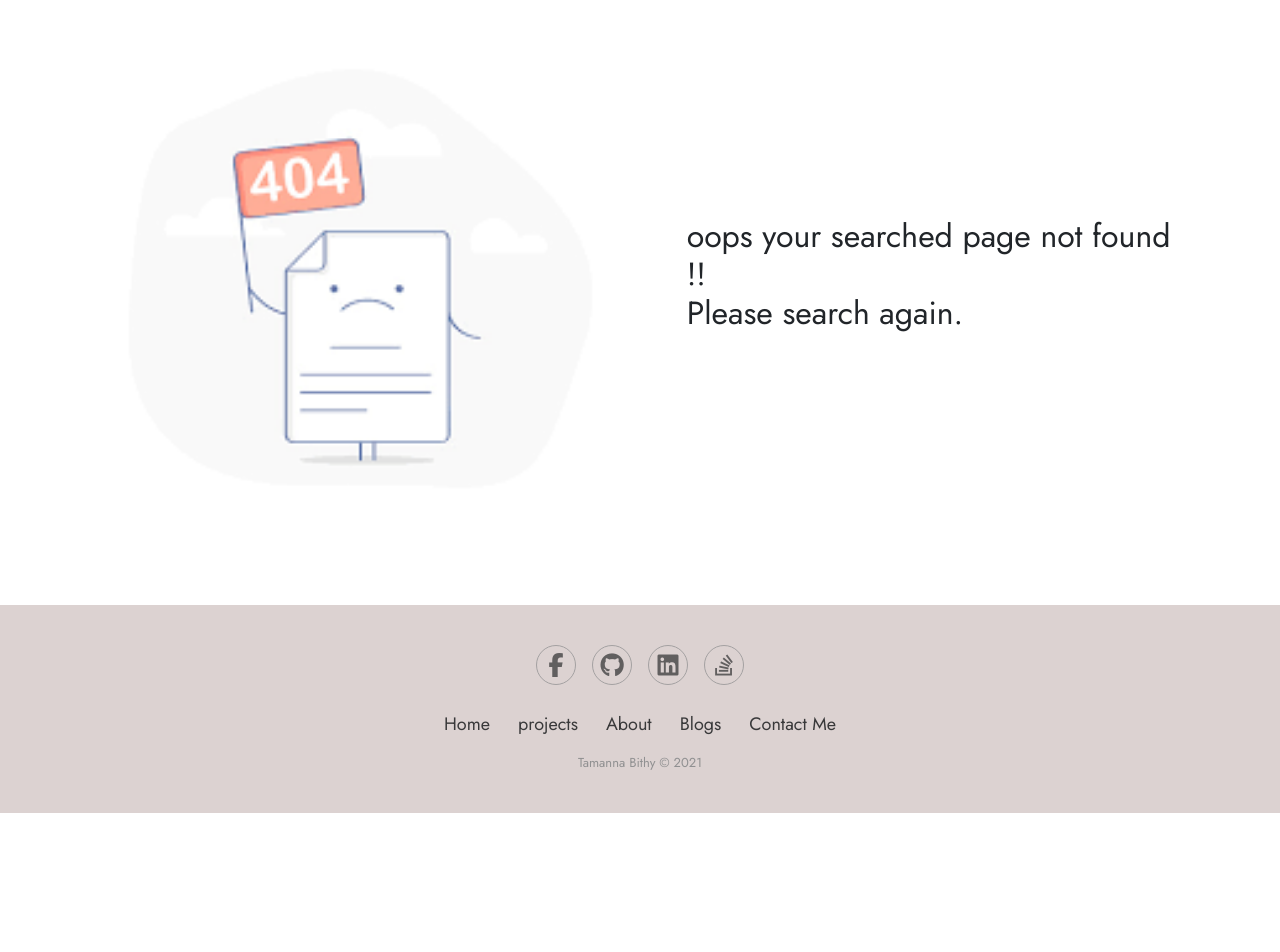
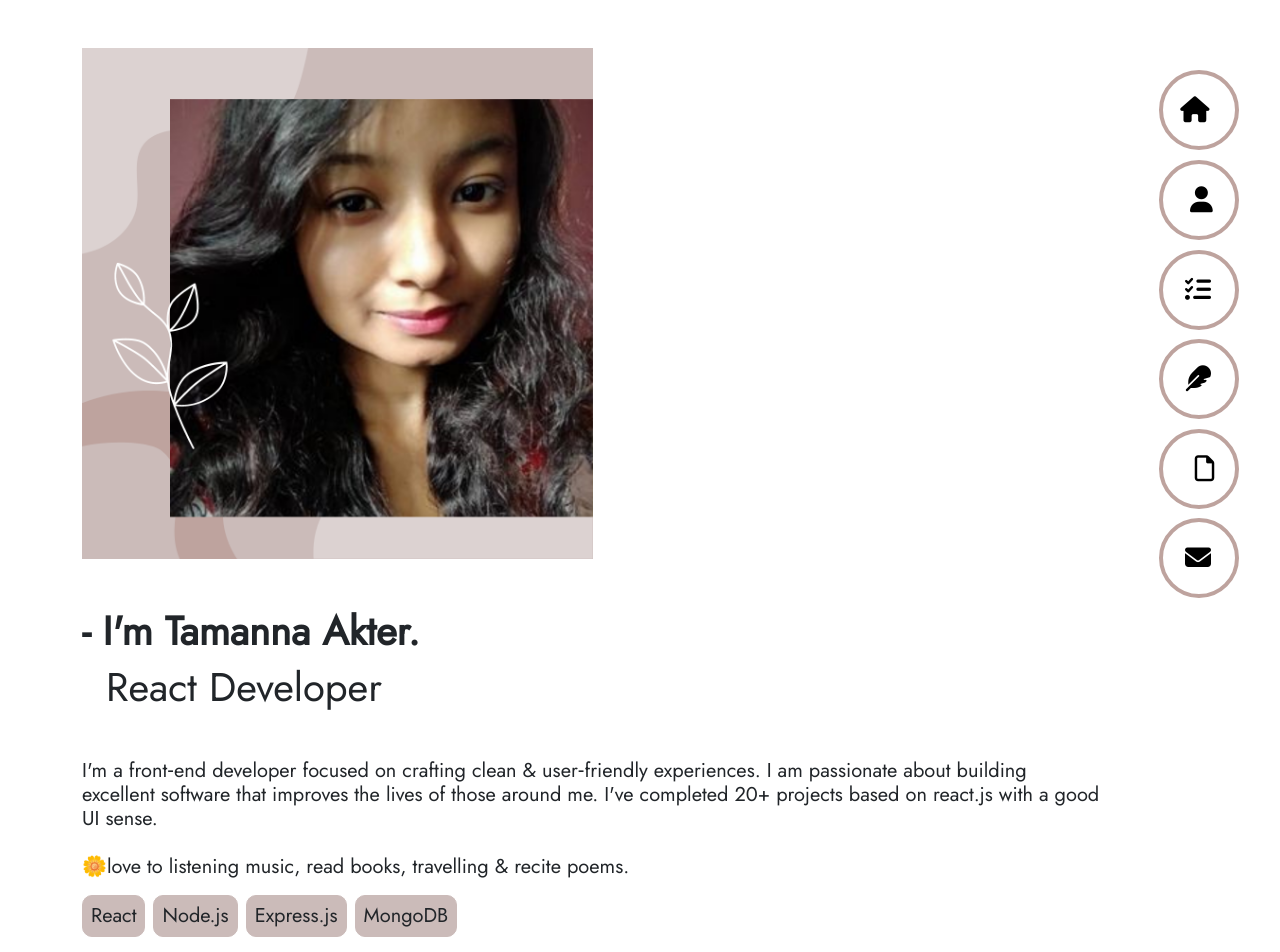
Before and after one commit to Tamanna14-cpu/my-portfolio, a React (Create React App) app: page /about in a window 1280 px wide. Before the commit this address had no page. Shown: the top 952 px of the page. Before the commit the page ends 813 px from the top, so only its background shows below. Built offline with nearby package versions, Linux system fonts and the light colour scheme.

Commit message:
about route have made

```diff
--- a/src/App.js
+++ b/src/App.js
@@ -12,6 +12,7 @@ import Footer from './Components/Footer/Footer';
 import Blogs from './Components/Blogs/Blogs';
 import ProjectsDetails from './Components/ProjectDetails/ProjectsDetails';
 import Notfound from './Components/Notfound/Notfound';
+import About from './Components/About/About';
 
 
 function App() {
@@ -26,6 +27,7 @@ function App() {
             <Route path="/projects/:id" element={<ProjectsDetails />} />
             <Route path="contact" element={<Contact />} />
             <Route path="blogs" element={<Blogs />} />
+            <Route path="about" element={<About />} />
             <Route path="*" element={<Notfound />} />
           </Routes>
         </BrowserRouter>
--- /dev/null
+++ b/src/Components/About/About.js
@@ -0,0 +1,36 @@
+import React from 'react';
+import { Col, Row } from 'react-bootstrap';
+import Navigation from '../Navigation/Navigation';
+import myImage from '../../image/tamanna.png';
+
+const About = () => {
+    return (
+        <Row>
+            <Col xs={10} md={11}>
+                <img src={myImage} alt="" className="my-img mt-5  w-50" />
+
+                <h1 className="mt-5  fw-bold">- I'm Tamanna Akter.</h1>
+                <h1 className="ms-4">React Developer</h1>
+                <h5 className="mt-5 ">I'm a front‑end developer focused on crafting clean & user‑friendly experiences. I am passionate about building excellent software that improves the lives of those around me. I've completed 20+ projects based on react.js with a good UI sense.
+                    <br />
+                    <br />
+                    🌼love to listening music, read books, travelling & recite poems.
+                </h5>
+
+                <div className="d-flex  my-3">
+                    <h5 className="bg-gray p-2 me-2">React</h5>
+                    <h5 className="bg-gray p-2 me-2">Node.js</h5>
+                    <h5 className="bg-gray p-2 me-2">Express.js</h5>
+                    <h5 className="bg-gray p-2 me-2">MongoDB</h5>
+                </div>
+            </Col>
+
+            <Col xs={2} md={1}>
+                <Navigation></Navigation>
+            </Col>
+
+        </Row>
+    );
+};
+
+export default About;
--- a/src/Components/Navigation/Navigation.js
+++ b/src/Components/Navigation/Navigation.js
@@ -21,7 +21,7 @@ const Navigation = () => {
                         <button class="input"></button>
                     </div>
                     <i class="fas fa-user nav-icon"></i>
-                    <span class="caption">Home</span>
+                    <span class="caption">About</span>
                 </div>
             </Link>
 
```
